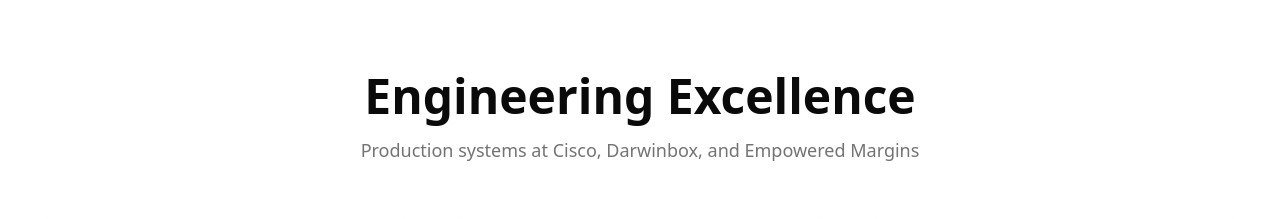
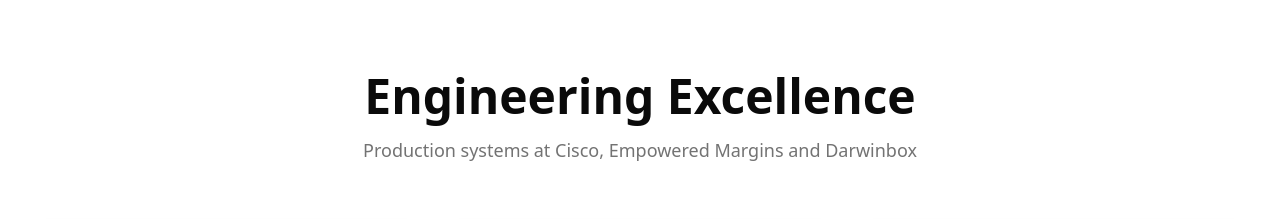
Before and after one commit to vsriharsha814/dashboard, a Next.js app: page / in a window 1280 px wide. Shown: the part 840-1059 px from the top of the page. Built offline with nearby package versions, Linux system fonts and the light colour scheme.

Commit message:
Update production systems listing in BentoGrid component for clarity and consistency.

```diff
--- a/components/BentoGrid.tsx
+++ b/components/BentoGrid.tsx
@@ -143,7 +143,7 @@
             Engineering Excellence
           </h2>
           <p className="text-lg text-muted-foreground max-w-2xl mx-auto">
-            Production systems at Cisco, Darwinbox, and Empowered Margins
+            Production systems at Cisco, Empowered Margins and Darwinbox
           </p>
         </motion.div>
 
```
